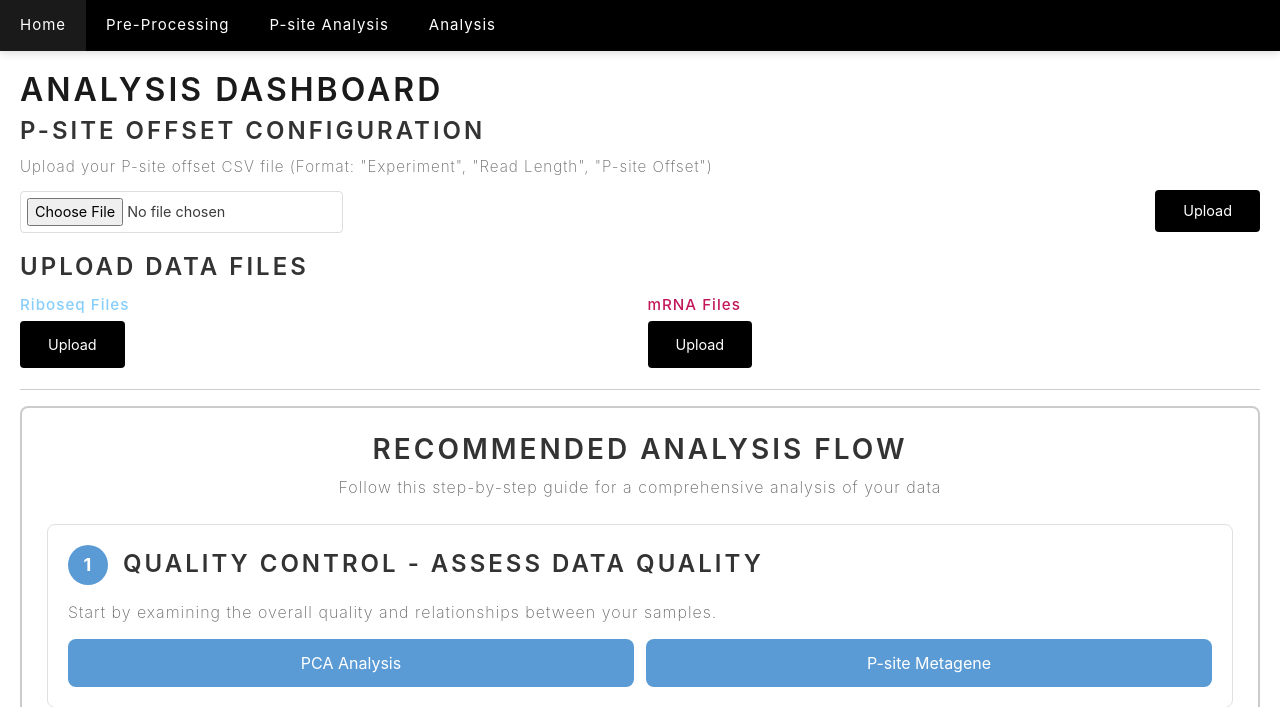
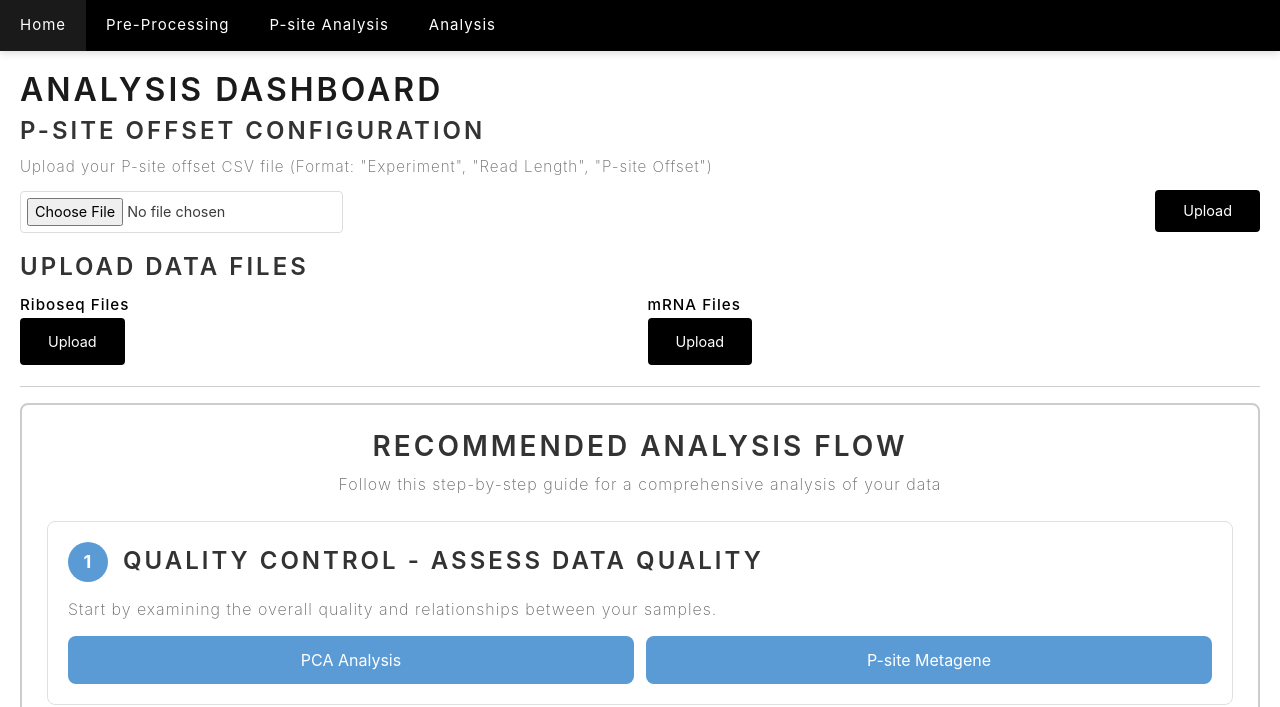
Before and after one commit to abrochette/ashaThesis, a Django app: template riboApp/templates/riboApp/uploadParquet.html in a window 1280 px wide. Shown: the top 707 px of the page. Run offline with Django 3.2, Linux system fonts and the light colour scheme; the template is opened without the code that fills it, so the values that code supplies are empty; some libraries are stand-ins or nearby versions.

Commit message:
Make Riboseq Files and mRNA Files labels black

```diff
--- a/riboApp/templates/riboApp/uploadParquet.html
+++ b/riboApp/templates/riboApp/uploadParquet.html
@@ -37,11 +37,11 @@
         <div style="display: grid; grid-template-columns: repeat(auto-fit, minmax(200px, 1fr)); gap: 15px;">
             <!-- Riboseq Upload -->
             <div>
-                <p style="color: #87CEFA; margin: 0 0 8px 0; font-size: 0.95rem; font-weight: 500;">Riboseq Files</p>
+                <p style="color: #000000; margin: 0 0 8px 0; font-size: 0.95rem; font-weight: 500;">Riboseq Files</p>
                 <form method="post" enctype="multipart/form-data" class="form-group" style="display: flex; gap: 8px; align-items: center; margin: 0;">
                     {% csrf_token %}
                     {{ bulk_ribo_form|crispy }}
-                    <button type="submit" name="bulk_ribo_submit" style="padding: 13px 28px; background-color: #000000 !important; color: white !important; border: none; border-radius: 4px; cursor: pointer; font-size: 0.9rem; white-space: nowrap; flex-shrink: 0; height: fit-content; margin: -4px 0 1px 0; font-weight: normal !important;">
+                    <button type="submit" name="bulk_ribo_submit" style="padding: 13px 28px; background-color: #000000 !important; color: white !important; border: none; border-radius: 4px; cursor: pointer; font-size: 0.9rem; white-space: nowrap; flex-shrink: 0; height: fit-content; margin: -7px 0 1px 0; font-weight: normal !important;">
                         Upload
                     </button>
                 </form>
@@ -49,11 +49,11 @@
 
             <!-- mRNA Upload -->
             <div>
-                <p style="color: #c2185b; margin: 0 0 8px 0; font-size: 0.95rem; font-weight: 500;">mRNA Files</p>
+                <p style="color: #000000; margin: 0 0 8px 0; font-size: 0.95rem; font-weight: 500;">mRNA Files</p>
                 <form method="post" enctype="multipart/form-data" class="form-group" style="display: flex; gap: 8px; align-items: center; margin: 0;">
                     {% csrf_token %}
                     {{ bulk_mrna_form|crispy }}
-                    <button type="submit" name="bulk_mrna_submit" style="background-color: #000000 !important; color: white !important; padding: 13px 28px; border: none; border-radius: 4px; cursor: pointer; font-size: 0.9rem; white-space: nowrap; flex-shrink: 0; height: fit-content; margin: -4px 0 1px 0; font-weight: normal !important;">
+                    <button type="submit" name="bulk_mrna_submit" style="background-color: #000000 !important; color: white !important; padding: 13px 28px; border: none; border-radius: 4px; cursor: pointer; font-size: 0.9rem; white-space: nowrap; flex-shrink: 0; height: fit-content; margin: -7px 0 1px 0; font-weight: normal !important;">
                         Upload
                     </button>
                 </form>
```
